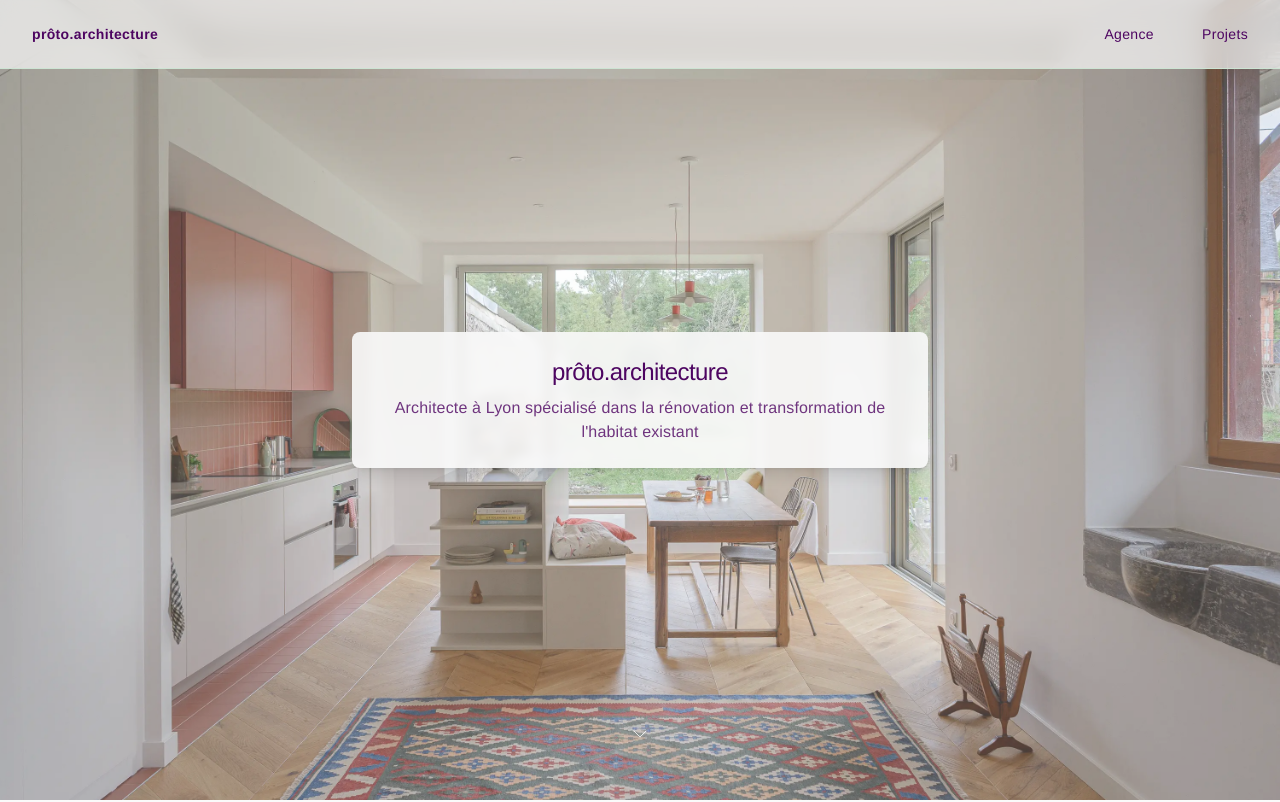
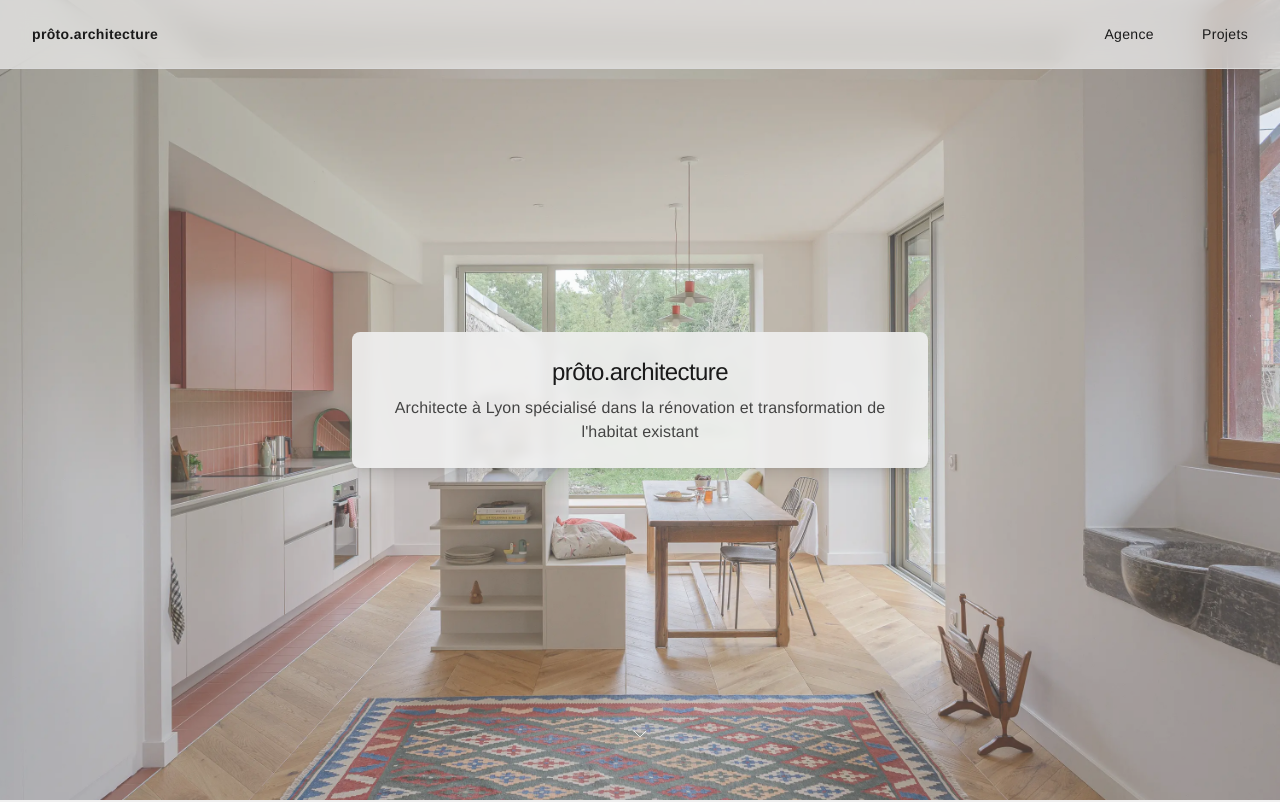
Before and after one commit to Ladias-Elie/proto-architecture, a React (Vite) app: page / in a window 1280 px wide. Shown: the top 802 px of the page. Built offline with nearby package versions, Linux system fonts and the light colour scheme; the HTML template or start-up script is replaced by a standard one.

Commit message:
Update color palette

```diff
--- a/src/index.css
+++ b/src/index.css
@@ -8,83 +8,83 @@ All colors MUST be HSL.
 
 @layer base {
   :root {
-    --background: 0 0% 98%;
-    --foreground: 287 91% 20%;
+    --background: 0 0% 94%;
+    --foreground: 0 0% 10%;
 
     --card: 0 0% 100%;
-    --card-foreground: 287 91% 20%;
+    --card-foreground: 0 0% 10%;
 
     --popover: 0 0% 100%;
-    --popover-foreground: 287 91% 20%;
+    --popover-foreground: 0 0% 10%;
 
-    --primary: 135 83% 56%;
+    --primary: 4 78% 57%;
     --primary-foreground: 0 0% 100%;
 
-    --secondary: 333 98% 47%;
+    --secondary: 0 0% 20%;
     --secondary-foreground: 0 0% 100%;
 
-    --muted: 135 30% 92%;
-    --muted-foreground: 135 50% 30%;
+    --muted: 0 0% 88%;
+    --muted-foreground: 0 0% 35%;
 
-    --accent: 287 91% 71%;
+    --accent: 4 78% 57%;
     --accent-foreground: 0 0% 100%;
 
-    --destructive: 333 98% 47%;
+    --destructive: 4 78% 57%;
     --destructive-foreground: 0 0% 100%;
 
-    --border: 135 30% 85%;
-    --input: 135 30% 85%;
-    --ring: 135 83% 56%;
+    --border: 0 0% 85%;
+    --input: 0 0% 85%;
+    --ring: 4 78% 57%;
 
     --radius: 0.5rem;
 
-    --sidebar-background: 287 91% 15%;
-    --sidebar-foreground: 135 83% 90%;
-    --sidebar-primary: 135 83% 56%;
+    --sidebar-background: 0 0% 10%;
+    --sidebar-foreground: 0 0% 94%;
+    --sidebar-primary: 4 78% 57%;
     --sidebar-primary-foreground: 0 0% 100%;
-    --sidebar-accent: 333 98% 47%;
+    --sidebar-accent: 4 78% 57%;
     --sidebar-accent-foreground: 0 0% 100%;
-    --sidebar-border: 287 91% 30%;
-    --sidebar-ring: 287 91% 71%;
+    --sidebar-border: 0 0% 20%;
+    --sidebar-ring: 4 78% 57%;
   }
 
   .dark {
-    --background: 287 91% 8%;
-    --foreground: 135 83% 85%;
+    --background: 0 0% 10%;
+    --foreground: 0 0% 94%;
 
-    --card: 287 91% 12%;
-    --card-foreground: 135 83% 85%;
+    --card: 0 0% 15%;
+    --card-foreground: 0 0% 94%;
 
-    --popover: 287 91% 12%;
-    --popover-foreground: 135 83% 85%;
+    --popover: 0 0% 15%;
+    --popover-foreground: 0 0% 94%;
 
-    --primary: 135 83% 60%;
-    --primary-foreground: 287 91% 10%;
+    --primary: 4 78% 57%;
+    --primary-foreground: 0 0% 100%;
 
-    --secondary: 333 98% 52%;
-    --secondary-foreground: 0 0% 100%;
+    --secondary: 0 0% 90%;
+    --secondary-foreground: 0 0% 10%;
 
-    --muted: 287 50% 18%;
-    --muted-foreground: 287 91% 75%;
+    --muted: 0 0% 20%;
+    --muted-foreground: 0 0% 70%;
 
-    --accent: 287 91% 71%;
-    --accent-foreground: 287 91% 10%;
+    --accent: 4 78% 57%;
+    --accent-foreground: 0 0% 100%;
 
-    --destructive: 333 98% 52%;
+    --destructive: 4 78% 57%;
     --destructive-foreground: 0 0% 100%;
 
-    --border: 287 50% 25%;
-    --input: 287 50% 25%;
-    --ring: 135 83% 60%;
+    --border: 0 0% 25%;
+    --input: 0 0% 25%;
+    --ring: 4 78% 57%;
 
-    --sidebar-background: 287 91% 6%;
-    --sidebar-foreground: 135 83% 85%;
-    --sidebar-primary: 135 83% 60%;
-    --sidebar-primary-foreground: 287 91% 10%;
-    --sidebar-accent: 333 98% 52%;
+    --sidebar-background: 0 0% 8%;
+    --sidebar-foreground: 0 0% 94%;
+    --sidebar-primary: 4 78% 57%;
+    --sidebar-primary-foreground: 0 0% 100%;
+    --sidebar-accent: 4 78% 57%;
     --sidebar-accent-foreground: 0 0% 100%;
-    --sidebar-border: 287 50% 20%;
-    --sidebar-ring: 287 91% 71%;
+    --sidebar-border: 0 0% 20%;
+    --sidebar-ring: 4 78% 57%;
   }
 }
 
```
